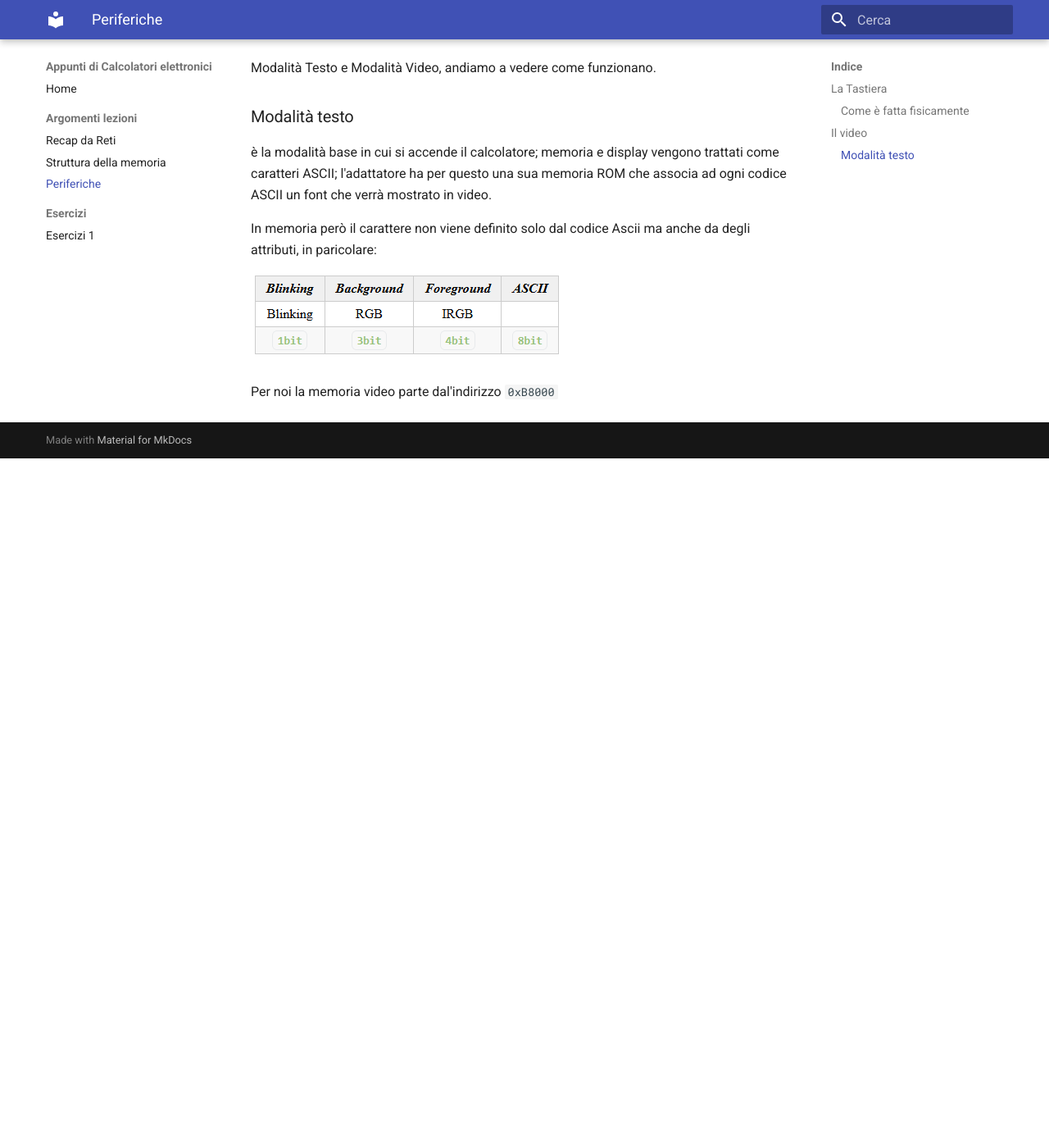
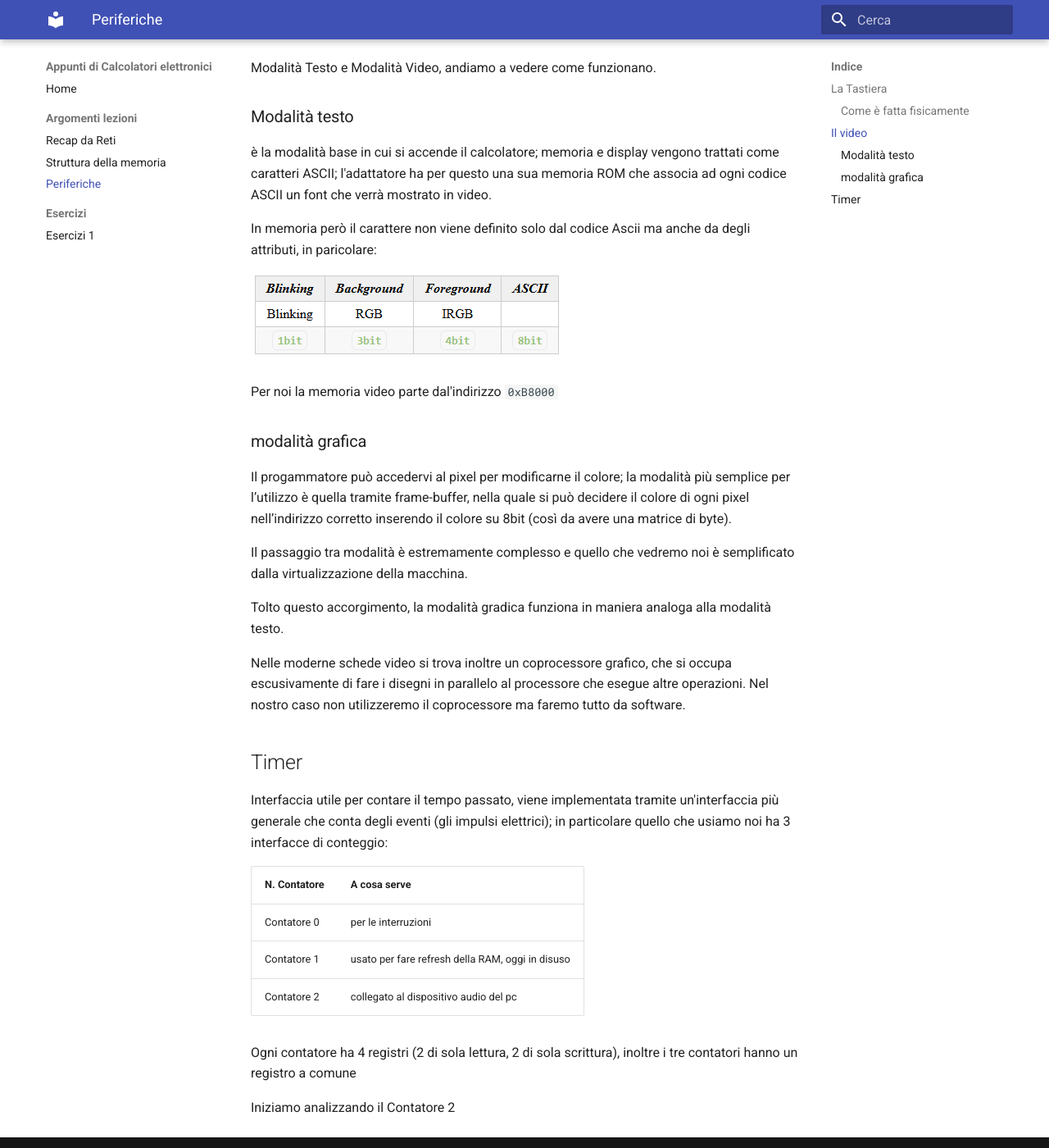
Before and after one commit to Asia-Calvani/Appunti-calcolatori-elettronici, an MkDocs documentation site: the page built from docs/Argomenti/Periferiche-io.md, in a window 1280 px wide and 1400 px high, scrolled down 1616 px. Shown: the whole window at 82% size. Built offline with MkDocs 1.6.1 and Material for MkDocs 9.7.7, drawn with Linux system fonts in a browser that asks for light colours; before the commit the page ends 2175 px from its top, so only the background shows below that.

Commit message:
aggiuto latex

```diff
--- a/docs/Argomenti/Periferiche-io.md
+++ b/docs/Argomenti/Periferiche-io.md
@@ -70,3 +70,27 @@ In memoria però il carattere non viene definito solo dal codice Ascii ma anche
 ![tabella valori tastiera](../assets/text%20mode.png)
 
 Per noi la memoria video parte dal'indirizzo `0xB8000`
+
+### modalità grafica
+
+Il progammatore può accedervi al pixel per modificarne il colore; la modalità più semplice per l’utilizzo è quella tramite frame-buffer, nella quale si può decidere il colore di ogni pixel nell’indirizzo corretto inserendo il colore su 8bit (così da avere una matrice di byte).
+
+Il passaggio tra modalità è estremamente complesso e quello che vedremo noi è semplificato dalla virtualizzazione della macchina.
+
+Tolto questo accorgimento, la modalità gradica funziona in maniera analoga alla modalità testo.
+
+Nelle moderne schede video si trova inoltre un coprocessore grafico, che si occupa escusivamente di fare i disegni in parallelo al processore che esegue altre operazioni. Nel nostro caso non utilizzeremo il coprocessore ma faremo tutto da software.
+
+## Timer
+
+Interfaccia utile per contare il tempo passato, viene implementata tramite un'interfaccia più generale che conta degli eventi (gli impulsi elettrici); in particolare quello che usiamo noi ha 3 interfacce di conteggio:
+
+|N. Contatore|A cosa serve|
+|----|----|
+|Contatore 0| per le interruzioni|
+|Contatore 1| usato per fare refresh della RAM, oggi in disuso|
+|Contatore 2| collegato al dispositivo audio del pc|
+
+Ogni contatore ha 4 registri (2 di sola lettura, 2 di sola scrittura), inoltre i tre contatori hanno un registro a comune
+
+Iniziamo analizzando il Contatore 2
--- a/docs/javascripts/katex.js
+++ b/docs/javascripts/katex.js
@@ -1,10 +1,9 @@
-document.addEventListener("DOMContentLoaded", function () {
-  if (typeof renderMathInElement !== "function") return;
-
+// javascripts/katex.js
+document$.subscribe(() => {
   renderMathInElement(document.body, {
     delimiters: [
-      { left: "$$", right: "$$", display: true },
-      { left: "$", right: "$", display: false }
+      {left: "$$", right: "$$", display: true},
+      {left: "$", right: "$", display: false},
     ]
   });
 });
```
